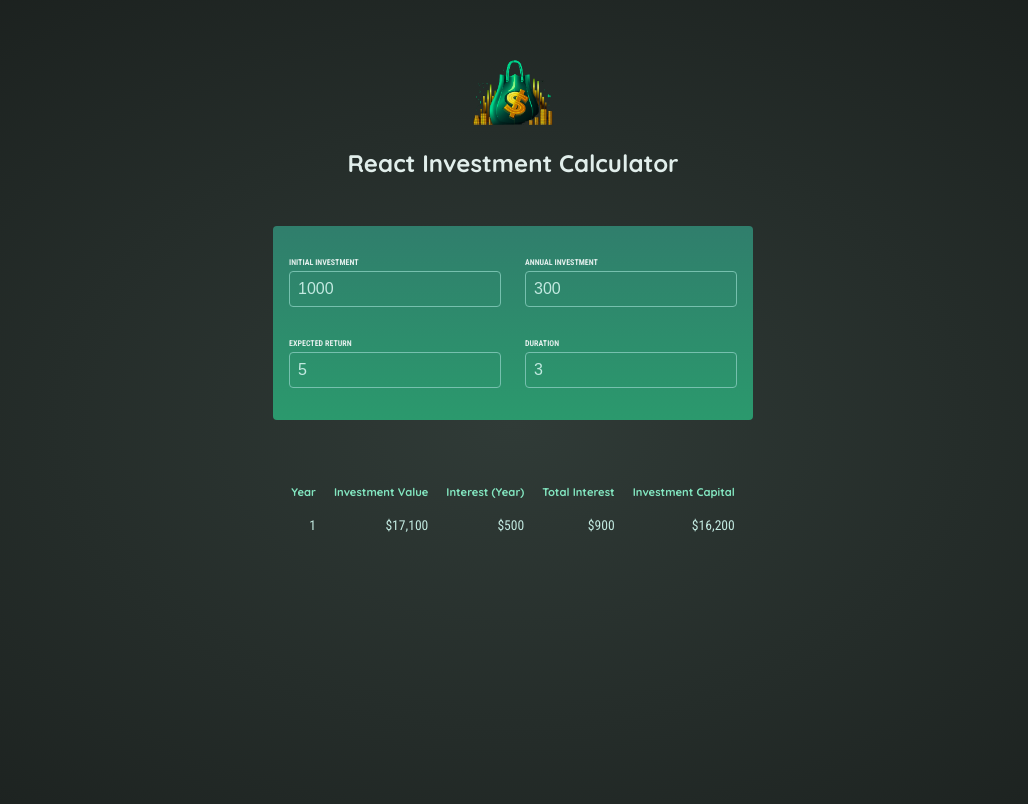
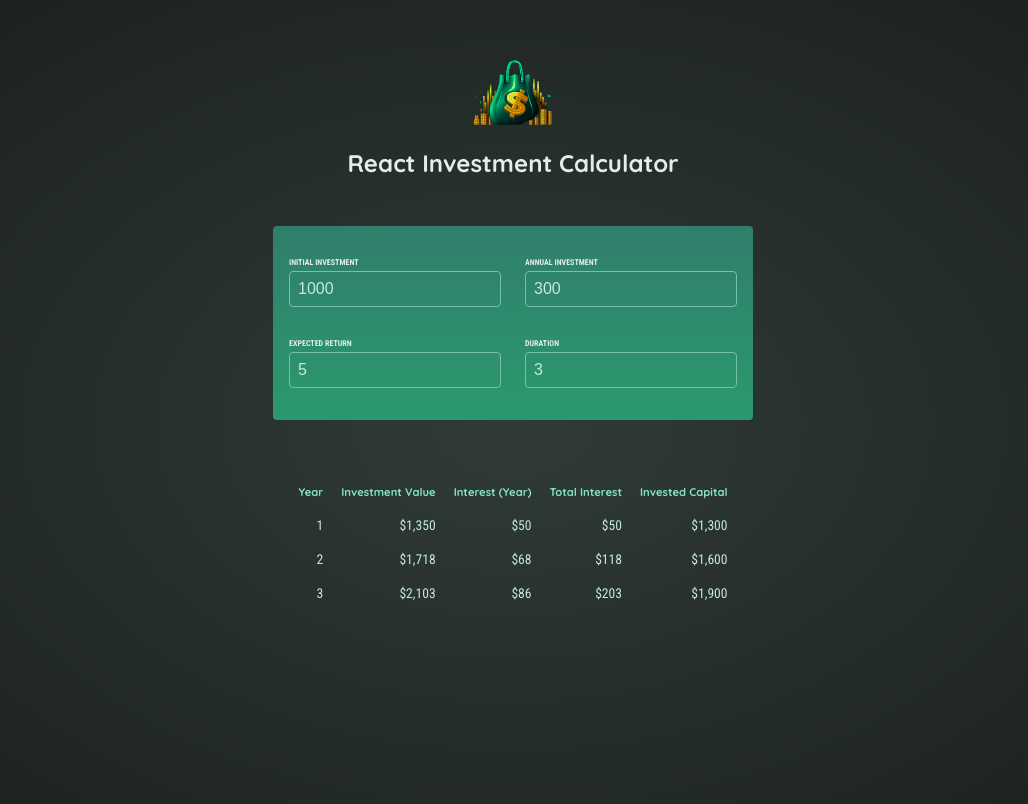
Before and after one commit to MuhammadArsalanShah/React-Investment-Calculator-Project, a React (Vite) app: page / in a window 1280 px wide. Shown: the top 804 px of the page, without its empty margins (127-1155 px from the left). Built offline with nearby package versions, Linux system fonts and the light colour scheme.

Commit message:
Making the result aka Table component interactive

```diff
--- a/src/App.jsx
+++ b/src/App.jsx
@@ -1,5 +1,5 @@
 import { useState } from "react";
-import { calculateInvestmentResults } from "./util/investment.js";
+
 
 import InputGroup from "./components/InputGroup.jsx";
 import Input from "./components/Input.jsx";
@@ -16,12 +16,11 @@ function App() {
   const [userInput, setUserInput] = useState(inputData);
 
   function handleChange(key, newValue) {
-    console.log(typeof newValue);
 
     setUserInput((prevInput) => {
       return {
         ...prevInput,
-        [key]: newValue,
+        [key]: +newValue,
       };
     });
 
@@ -34,46 +33,36 @@ function App() {
         <InputGroup>
           <Input
             title="initial investment"
-            userInputData = {userInput.initialInvestment}
-            inputIdentifier = "initialInvestment"
-            onValueChange={handleChange}
+            userInputData={userInput.initialInvestment}
+            inputIdentifier="initialInvestment"
+            onChangeValue={handleChange}
           />
           <Input
             title="annual investment"
-            userInputData = {userInput.annualInvestment}
-            inputIdentifier = "annualInvestment"
-            onValueChange={handleChange}
+            userInputData={userInput.annualInvestment}
+            inputIdentifier="annualInvestment"
+            onChangeValue={handleChange}
           />
         </InputGroup>
 
         <InputGroup>
           <Input
             title="expected return"
-            userInputData = {userInput.expectedReturn}
-            inputIdentifier = "expectedReturn"
-            onValueChange={handleChange}
+            userInputData={userInput.expectedReturn}
+            inputIdentifier="expectedReturn"
+            onChangeValue={handleChange}
           />
           <Input
             title="duration"
-            userInputData = {userInput.duration}
-            inputIdentifier = "duration"
-            onValueChange={handleChange}
+            userInputData={userInput.duration}
+            inputIdentifier="duration"
+            onChangeValue={handleChange}
           />
         </InputGroup>
       </section>
 
-      <section>
-        <Table>
-          <tr>
-            <td>1</td>
-            <td>$17,100</td>
-            <td>$500</td>
-            <td>$900</td>
-            <td>$16,200</td>
-          </tr>
-        </Table>
-      </section>
-      {}
+      <Table userData={userInput} />
+
     </main>
   );
 }
--- a/src/components/Input.jsx
+++ b/src/components/Input.jsx
@@ -1,4 +1,4 @@
-export default function Input({ title, userInputData, inputIdentifier, onValueChange }) {
+export default function Input({ title, userInputData, inputIdentifier, onChangeValue }) {
   return (
     <p>
       <label htmlFor="">{title}</label>
@@ -6,7 +6,7 @@ export default function Input({ title, userInputData, inputIdentifier, onValueCh
         type="number"
         value={userInputData}
         required
-        onChange={(event) => onValueChange(inputIdentifier, event.target.value)}
+        onChange={(event) => onChangeValue(inputIdentifier, event.target.value)}
       />
     </p>
   );
--- a/src/components/Table.jsx
+++ b/src/components/Table.jsx
@@ -1,4 +1,10 @@
-export default function Table({ children }) {
+import { calculateInvestmentResults, formatter } from "../util/investment.js";
+
+export default function Table({ userData }) {
+  const result = calculateInvestmentResults(userData) || [];
+  const initialInvestment =
+    result[0].valueEndOfYear - result[0].interest - result[0].annualInvestment
+
   return (
     <table id="result">
       <thead>
@@ -7,11 +13,28 @@ export default function Table({ children }) {
           <th>Investment Value</th>
           <th>Interest (Year)</th>
           <th>Total Interest</th>
-          <th>Investment Capital</th>
+          <th>Invested Capital</th>
         </tr>
       </thead>
       <tbody>
-        {children}
+        {result.map(yearData => {
+
+          const totalInterest =
+            yearData.valueEndOfYear -
+            yearData.annualInvestment * yearData.year -
+            initialInvestment;
+
+          const totalAmountInvested = yearData.valueEndOfYear - totalInterest;
+          return (
+            <tr key={yearData.year}>
+              <td>{yearData.year}</td>
+              <td>{formatter.format(yearData.valueEndOfYear)}</td>
+              <td>{formatter.format(yearData.interest)}</td>
+              <td>{formatter.format(totalInterest)}</td>
+              <td>{formatter.format(totalAmountInvested)}</td>
+            </tr>
+          );
+        })}
       </tbody>
     </table>
   );
```
